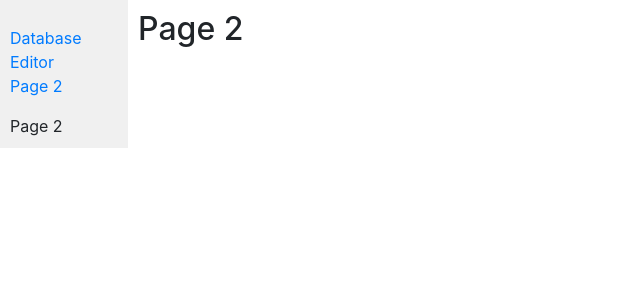
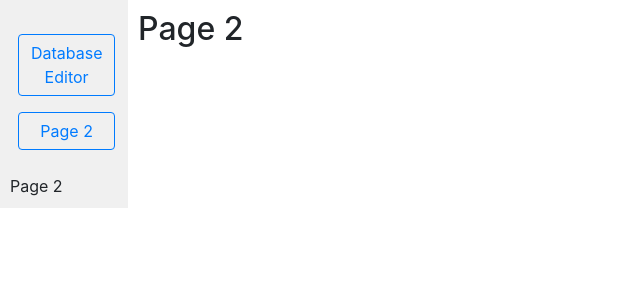
Before and after one commit to skaymen/decap_ui, a React (Create React App) app: page /page2 in a window 1280 px wide. Shown: the top 300 px of the page, without its empty margins (0-640 px from the left). Built offline with nearby package versions, Linux system fonts and the light colour scheme.

Commit message:
improve styling and functionality

```diff
--- a/src/App.js
+++ b/src/App.js
@@ -141,12 +141,17 @@ function Sidebar() {
           }}
         >
           <ul style={{ listStyleType: "none", padding: 0 }} id="sidebar-list">
-            <li>
-              <Link to="/">Database Editor</Link>
-            </li>
-            <li>
-              <Link to="/page2">Page 2</Link>
-            </li>
+            <Link to="/">
+              <Button variant="outline-primary" id="sidebar-button">
+                Database Editor
+              </Button>
+            </Link>
+
+            <Link to="/page2">
+              <Button variant="outline-primary" id="sidebar-button">
+                Page 2
+              </Button>
+            </Link>
           </ul>
 
           {routes.map((route, index) => (
--- a/src/components/Platforms.js
+++ b/src/components/Platforms.js
@@ -168,7 +168,7 @@ class Platforms extends Component {
         {/* button toolbar for table interaction functionality */}
         <ButtonToolbar id ="buttonbar">
 
-          <Button variant="primary" onClick={()=>{
+          <Button variant="primary" id="platform-button" onClick={()=>{
             if (this.state.selectedIndex >= 0) {
               //call the function to display the data modal
               this.handleShow();
@@ -177,12 +177,12 @@ class Platforms extends Component {
             }
           }}>Open</Button>
 
-          <Button variant="primary" onClick={ ()=>{
+          <Button variant="primary" id="platform-button" onClick={ ()=>{
             alert("Create new stuff goes here");
           }}
           >New</Button>
 
-          <Button variant="primary" onClick={ ()=>{
+          <Button variant="primary" id="platform-button" onClick={ ()=>{
             if (this.state.selectedIndex) {
               alert("copy row " + this.state.selectedIndex);
             } else {
@@ -190,7 +190,7 @@ class Platforms extends Component {
             }
           }}>Copy</Button>
 
-          <Button variant="danger" onClick={()=>{
+          <Button variant="danger" id="platform-button" onClick={()=>{
             if (this.state.selectedIndex) {
               alert("delete row " + this.state.selectedIndex);
             } else {
--- a/src/styles/App.css
+++ b/src/styles/App.css
@@ -17,16 +17,18 @@
 /* TODO: Absolutely no idea what's going on here, but I cannot get the logo to stick on the left
 while the title and buttons are centered. Leaving everything centered for now */
 
-/* #logo {
-  margin: 1vh 1vh;
+#logo {
+  /* margin: 1vh 1vh;
   justify-content: flex-start;
   text-align: left;
   -webkit-justify-content: flex-start;
   -webkit-align-items: flex-start;
   align-items: flex-start;
-  display: flex;
+  display: flex; */
+  float: left;
 }
 
+/*
 div#title-buttons {
   align-items: right !important;
   justify-content: right !important;
@@ -58,6 +60,10 @@ div#title-buttons {
   margin-top: 2vh;
 }
 
+#sidebar-button {
+  width: 90%;
+}
+
 @keyframes App-logo-spin {
   from {
     transform: rotate(0deg);
--- a/src/styles/Platforms.css
+++ b/src/styles/Platforms.css
@@ -24,6 +24,7 @@
     float: right;
     margin-top: 0;
     margin-bottom: 0;
+    width: 12vh;
   }
 
 .ReactTable {
@@ -34,3 +35,8 @@
     font-weight: bold;
     font-size: 1.5em;
   }
+
+  #platform-button {
+    height: 4vh;
+    width: 10vh;
+  }
```
